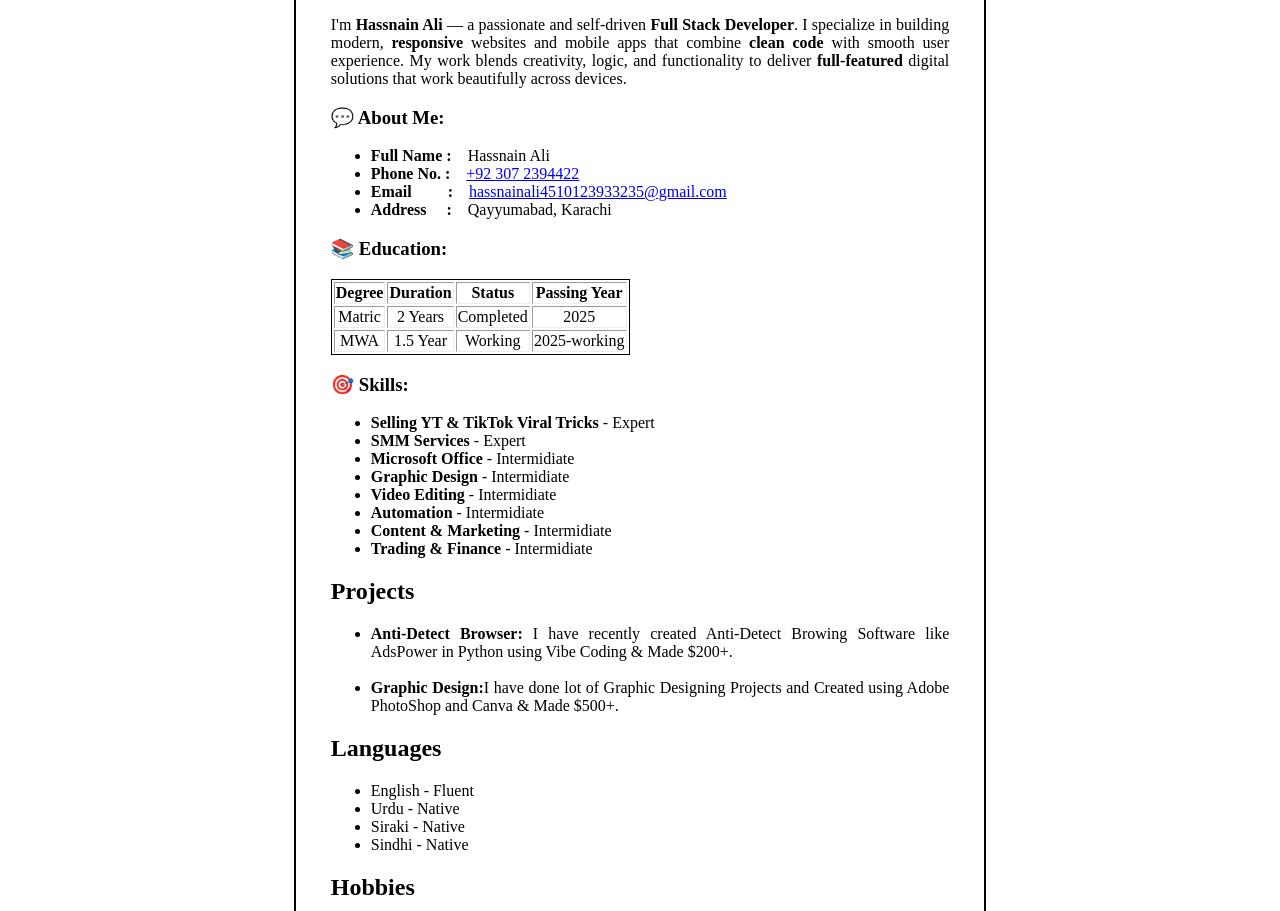
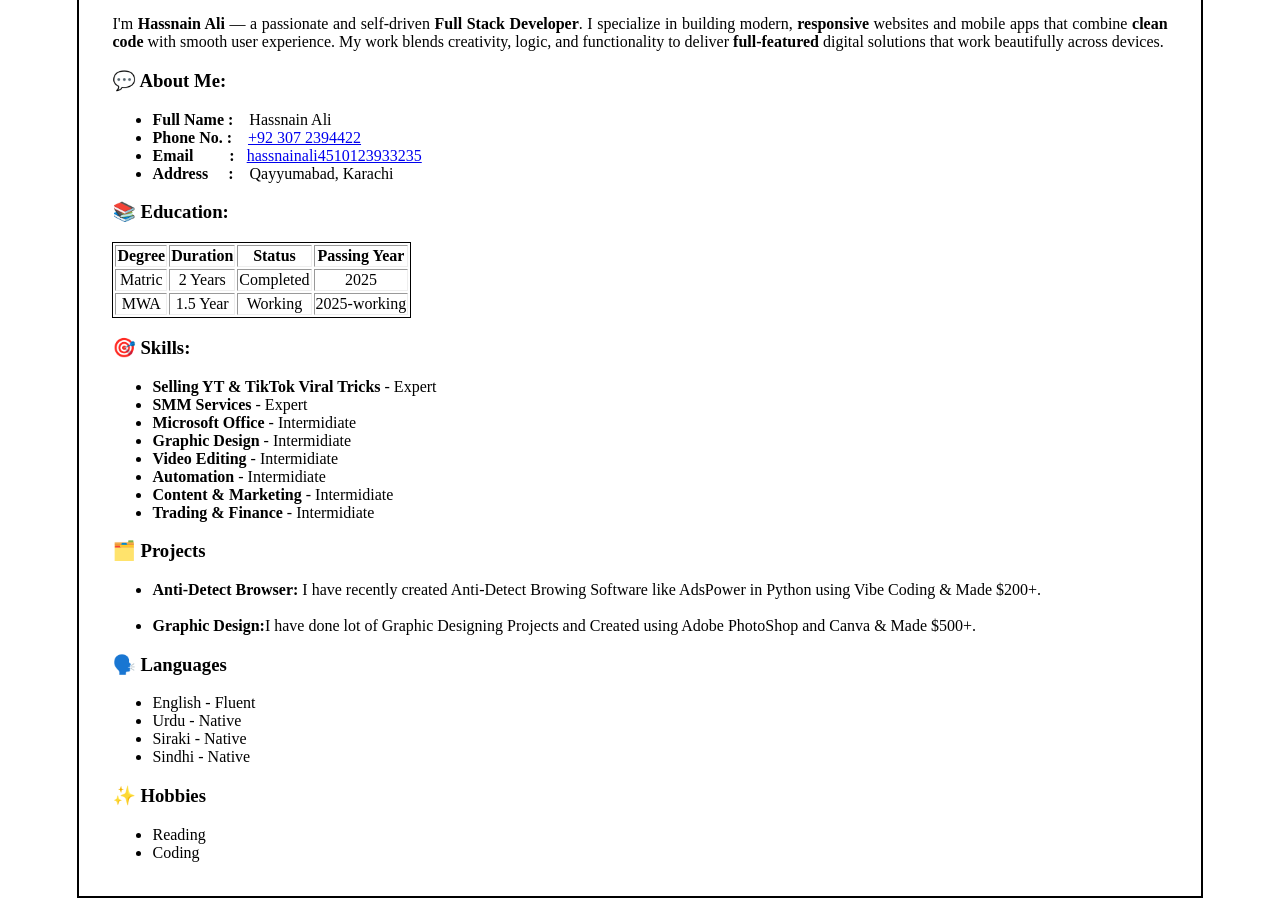
Before and after one commit to HassnainAli914/SMIT-Assignment-Work, a plain HTML site: page Class-4-HTML-Started/Assignment/CV-Resume.html in a window 1280 px wide. Shown: the part 158-1069 px from the top of the page. Drawn offline with Linux system fonts and the light colour scheme.

Commit message:
Update CV-Resume.html

```diff
--- a/Class-4-HTML-Started/Assignment/CV-Resume.html
+++ b/Class-4-HTML-Started/Assignment/CV-Resume.html
@@ -7,19 +7,19 @@
     <title>CV Resume</title>
 </head>
 
-<body style="margin: 3%; border: 2px solid; position: absolute; right: 20%; left: 20%; bottom: %;">
-<div align="justify" style="word-wrap: break-word; margin: 5%;" >
+<body style="margin: 3%; border: 2px solid; position: absolute; right: 3%; left: 3%; bottom: %;">
+<div style="word-wrap: break-word; margin: 3%;" >
 
 
         <!-- Profile Image -->
-        <div style="position: absolute; right: 20%; top: 5px;">
+        <div style="position: absolute; right: 8%; top: 5px;">
             <img src="profile.jpg" alt="Profile Picture" style="width: 80px; height: 100px; border-radius: 50%; border: 2px solid gray;">
         </div>
 
     <h1>Hassnain Ali</h1>
     <h3>👨‍💻 Profile:
     </h3>
-    <p> I'm <b>Hassnain Ali</b> — a passionate and self-driven <b>Full Stack Developer</b>. I specialize in building
+    <p align="justify" > I'm <b>Hassnain Ali</b> — a passionate and self-driven <b>Full Stack Developer</b>. I specialize in building
         modern, <b>responsive</b> websites and mobile apps that combine <b>clean code</b> with smooth user experience.
         My work blends creativity, logic, and functionality to deliver <b>full-featured</b> digital solutions that work
         beautifully across devices.</p>
@@ -29,7 +29,7 @@
         <li><b>Full Name :</b>&nbsp;&nbsp;&nbsp;&nbsp;Hassnain Ali</li>
         <li><b>Phone No. :</b>&nbsp;&nbsp;&nbsp;&nbsp;<a href="https://wa.me/923072394422">+92 307 2394422</a></li>
         <li><b>Email
-                &nbsp;&nbsp;&nbsp;&nbsp;&nbsp;&nbsp;&nbsp;&nbsp;:</b>&nbsp;&nbsp;&nbsp;&nbsp;<a href="mailto:hassnainali4510123933235@gmail.com">hassnainali4510123933235@gmail.com</a>
+                &nbsp;&nbsp;&nbsp;&nbsp;&nbsp;&nbsp;&nbsp;&nbsp;:</b>&nbsp;&nbsp;&nbsp;<a href="mailto:hassnainali4510123933235@gmail.com">hassnainali4510123933235</a>
         </li>
         <li><b>Address &nbsp;&nbsp;&nbsp;&nbsp;:</b> &nbsp;&nbsp;&nbsp;Qayyumabad, Karachi</li>
     </ul>
@@ -71,14 +71,14 @@
         <li><strong>Content & Marketing</strong> - Intermidiate</li>
         <li><strong>Trading & Finance</strong> - Intermidiate</li>
     </ul>
-
-    <h2>Projects</h2>
+<div align="justify" >
+    <h3>🗂️ Projects</h3>
     <ul>
         <li><strong>Anti-Detect Browser:</strong> I have recently created Anti-Detect Browing Software like AdsPower in Python using Vibe Coding & Made $200+.</li><br>
         <li><strong>Graphic Design:</strong>I have done lot of Graphic Designing Projects and Created using Adobe PhotoShop and Canva & Made $500+. </li>
     </ul>
-
-    <h2>Languages</h2>
+</div>
+    <h3>🗣️ Languages</h3>
     <ul>
         <li>English - Fluent</li>
         <li>Urdu - Native</li>
@@ -86,7 +86,7 @@
         <li>Sindhi - Native</li>
     </ul>
 
-    <h2>Hobbies</h2>
+    <h3>✨ Hobbies</h3>
     <ul>
         <li>Reading</li>
         <li>Coding</li>
```
